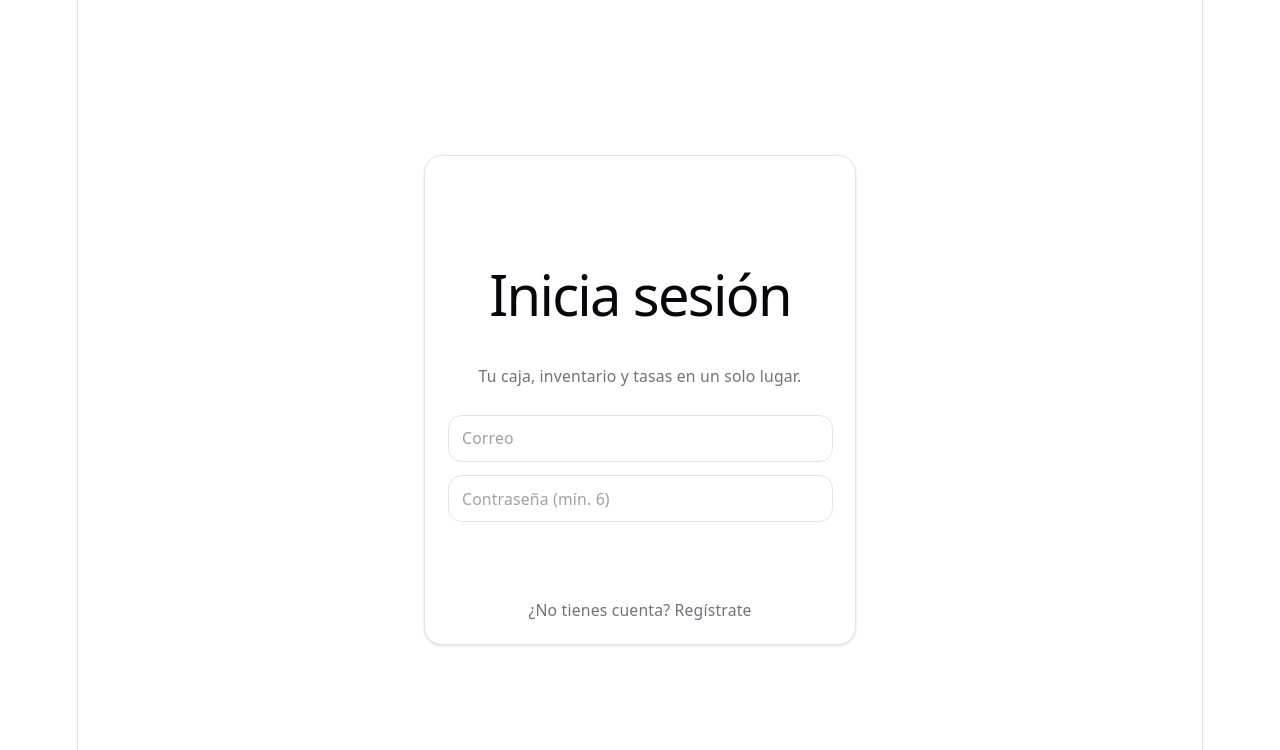
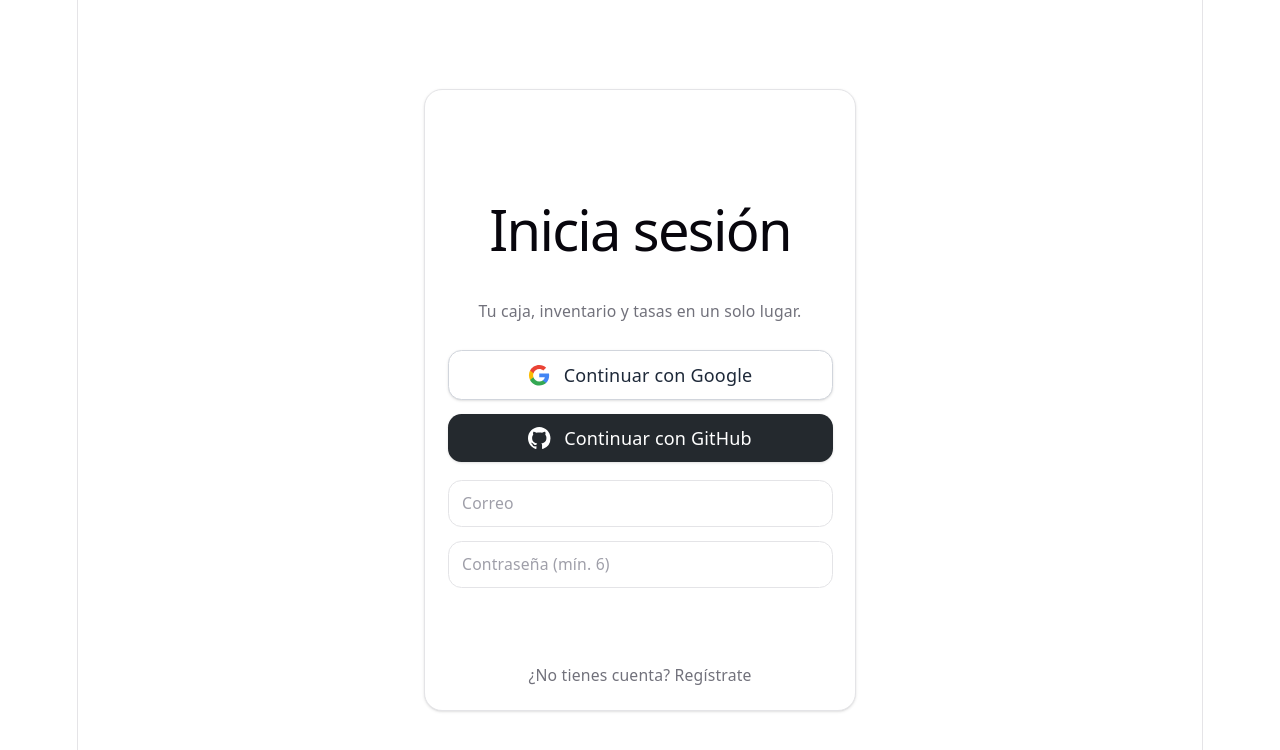
Before and after one commit to aejandromarchan3121-cloud/ValoraApp, a React (Vite) app: page / in a window 1280 px wide. Shown: the top 750 px of the page. Built offline with nearby package versions, Linux system fonts and the light colour scheme; no server answers.

Commit message:
Ia commit

```diff
--- a/src/components/auth/AuthScreen.jsx
+++ b/src/components/auth/AuthScreen.jsx
@@ -1,6 +1,7 @@
 import { useState } from 'react';
 import { useAuth } from '../../context/AuthContext';
 import { Button, Card, Input } from '../ui';
+import { supabase } from '../../supabase';
 
 export default function AuthScreen() {
   const { signIn, signUp } = useAuth();
@@ -22,6 +23,28 @@ export default function AuthScreen() {
       setMsg({ ok: true, t: 'Cuenta creada. Revisa tu correo para confirmar.' });
   };
 
+  // Función para iniciar sesión con Google
+  const handleGoogleLogin = async () => {
+  const { error } = await supabase.auth.signInWithOAuth({
+    provider: 'google',
+    options: {
+      redirectTo: `${window.location.origin}/`, // Redirige de vuelta a la app tras autenticar
+    },
+  });
+  if (error) console.error('Error iniciando sesión con Google:', error.message);
+};
+
+// Función para iniciar sesión con GitHub
+const handleGithubLogin = async () => {
+  const { error } = await supabase.auth.signInWithOAuth({
+    provider: 'github',
+    options: {
+      redirectTo: `${window.location.origin}/`,
+    },
+  });
+  if (error) console.error('Error iniciando sesión con GitHub:', error.message);
+};
+
   return (
     <main className="grid min-h-screen place-items-center px-4">
       <Card className="w-full max-w-sm">
@@ -30,6 +53,46 @@ export default function AuthScreen() {
           <h1 className="text-xl font-semibold">{mode === 'login' ? 'Inicia sesión' : 'Crea tu cuenta'}</h1>
           <p className="text-sm text-zinc-500">Tu caja, inventario y tasas en un solo lugar.</p>
         </div>
+        <div className="flex flex-col gap-3 my-4 w-full">
+  {/* Botón Google */}
+  <button
+    type="button"
+    onClick={handleGoogleLogin}
+    className="flex items-center justify-center gap-3 w-full py-2.5 px-4 bg-white hover:bg-gray-100 text-gray-800 font-medium rounded-xl border border-gray-300 transition-all shadow-sm"
+  >
+    <svg className="w-5 h-5" viewBox="0 0 24 24">
+      <path
+        fill="#4285F4"
+        d="M22.56 12.25c0-.78-.07-1.53-.2-2.25H12v4.26h5.92c-.26 1.37-1.04 2.53-2.21 3.31v2.77h3.57c2.08-1.92 3.28-4.74 3.28-8.09z"
+      />
+      <path
+        fill="#34A853"
+        d="M12 23c2.97 0 5.46-.98 7.28-2.66l-3.57-2.77c-.98.66-2.23 1.06-3.71 1.06-2.86 0-5.29-1.93-6.16-4.53H2.18v2.84C3.99 20.53 7.7 23 12 23z"
+      />
+      <path
+        fill="#FBBC05"
+        d="M5.84 14.09c-.22-.66-.35-1.36-.35-2.09s.13-1.43.35-2.09V7.06H2.18C1.43 8.55 1 10.22 1 12s.43 3.45 1.18 4.94l2.85-2.22.81-.63z"
+      />
+      <path
+        fill="#EA4335"
+        d="M12 5.38c1.62 0 3.06.56 4.21 1.64l3.15-3.15C17.45 2.09 14.97 1 12 1 7.7 1 3.99 3.47 2.18 7.06l3.66 2.84c.87-2.6 3.3-4.52 6.16-4.52z"
+      />
+    </svg>
+    Continuar con Google
+  </button>
+
+  {/* Botón GitHub */}
+  <button
+    type="button"
+    onClick={handleGithubLogin}
+    className="flex items-center justify-center gap-3 w-full py-2.5 px-4 bg-[#24292e] hover:bg-[#1b1f23] text-white font-medium rounded-xl transition-all shadow-sm"
+  >
+    <svg className="w-5 h-5 fill-current" viewBox="0 0 24 24">
+      <path d="M12 0C5.37 0 0 5.37 0 12c0 5.31 3.435 9.795 8.205 11.385.6.105.825-.255.825-.57 0-.285-.015-1.23-.015-2.235-3.015.555-3.795-.735-4.035-1.41-.135-.345-.72-1.41-1.23-1.695-.42-.225-1.02-.78-.015-.795.945-.015 1.62.87 1.845 1.23 1.08 1.815 2.805 1.305 3.495.99.105-.78.42-1.305.765-1.605-2.67-.3-5.46-1.335-5.46-5.925 0-1.305.465-2.385 1.23-3.225-.12-.3-.54-1.53.12-3.18 0 0 1.005-.315 3.3 1.23.96-.27 1.98-.405 3-.405s2.04.135 3 .405c2.295-1.56 3.3-1.23 3.3-1.23.66 1.65.24 2.88.12 3.18.765.84 1.23 1.905 1.23 3.225 0 4.605-2.805 5.625-5.475 5.925.435.375.81 1.095.81 2.22 0 1.605-.015 2.895-.015 3.3 0 .315.225.69.825.57A12.02 12.02 0 0024 12c0-6.63-5.37-12-12-12z" />
+    </svg>
+    Continuar con GitHub
+  </button>
+</div>
         <form onSubmit={submit} className="space-y-3">
           {mode === 'register' && <Input placeholder="Nombre del negocio" value={f.business} onChange={set('business')} required />}
           <Input type="email" placeholder="Correo" value={f.email} onChange={set('email')} required autoComplete="email" />
```
